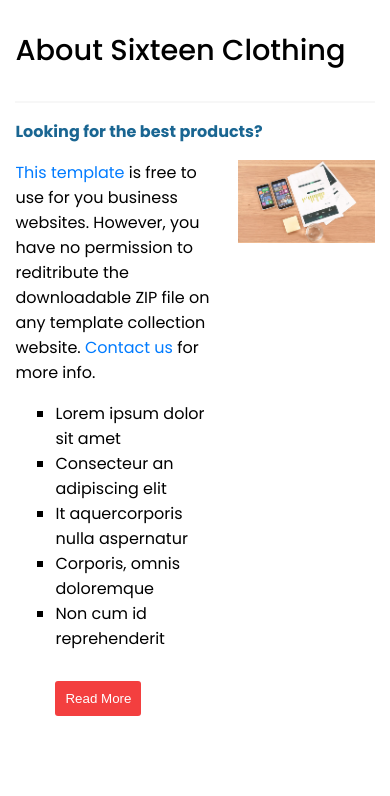
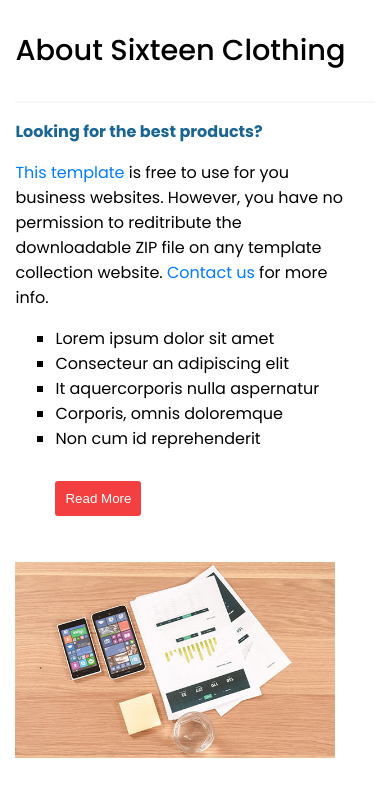
Before and after one commit to Lucas-Ferreirinha/trabalhoWEB, a plain HTML site: page about.html in a window 390 px wide. Drawn offline with Linux system fonts and the light colour scheme.

Commit message:
Sixteen Clothing

```diff
--- a/about.css
+++ b/about.css
@@ -44,6 +44,18 @@ button{
     width: 1000px;
 }
 .responsive {
-    max-width: 100%; /* Ajusta a imagem ao tamanho do contêiner */
-    height: auto; /* Mantém a proporção da imagem */
+    max-width: 100%;
+    height: auto;
 }
+@media (max-width: 768px){
+    #corpo_about{
+        display: flex;
+        flex-direction: column;
+    }
+    #image_about{
+        justify-content: center;
+        text-align: center;
+        width: 20rem;
+        margin-top: 30px;
+    }
+}
```
Also changed, not shown: slide.html (+1 -1 lines).
